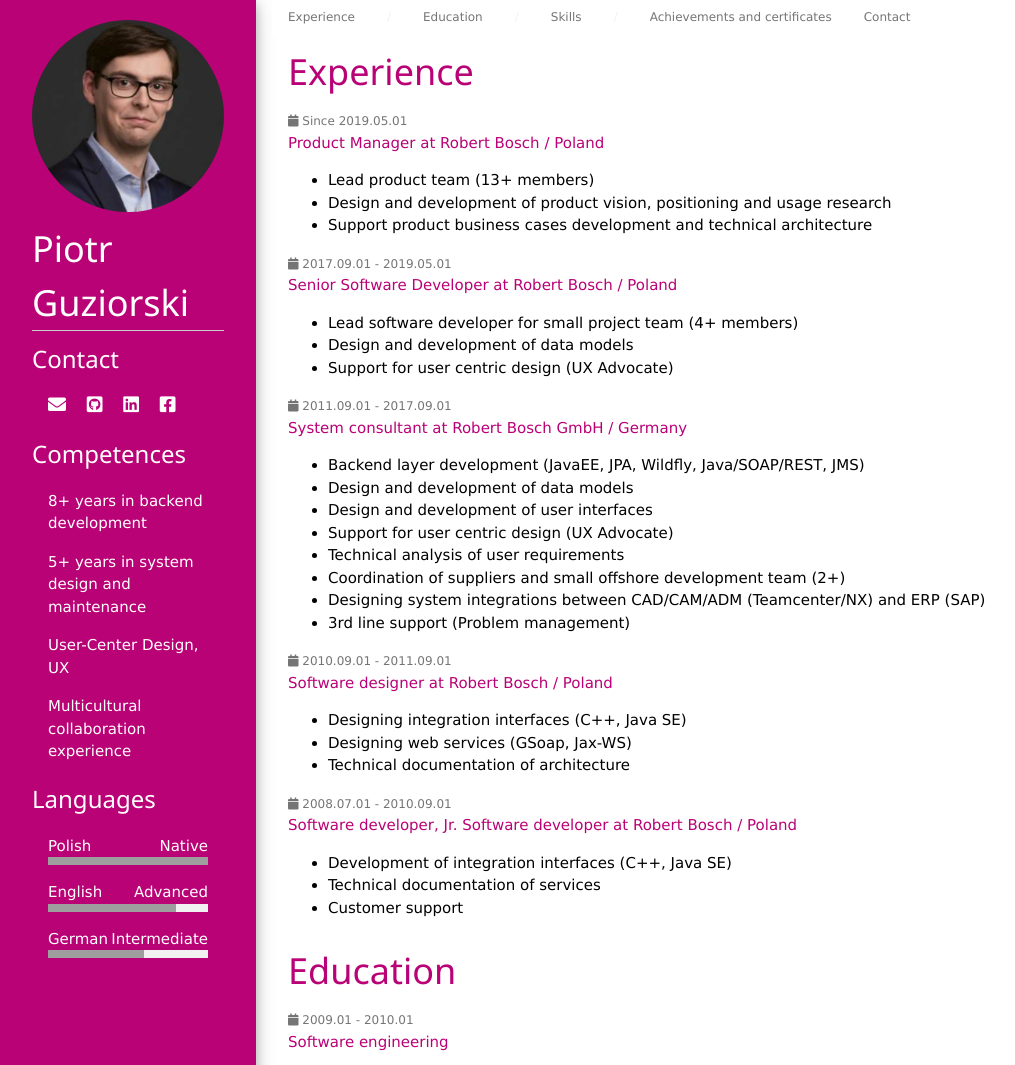
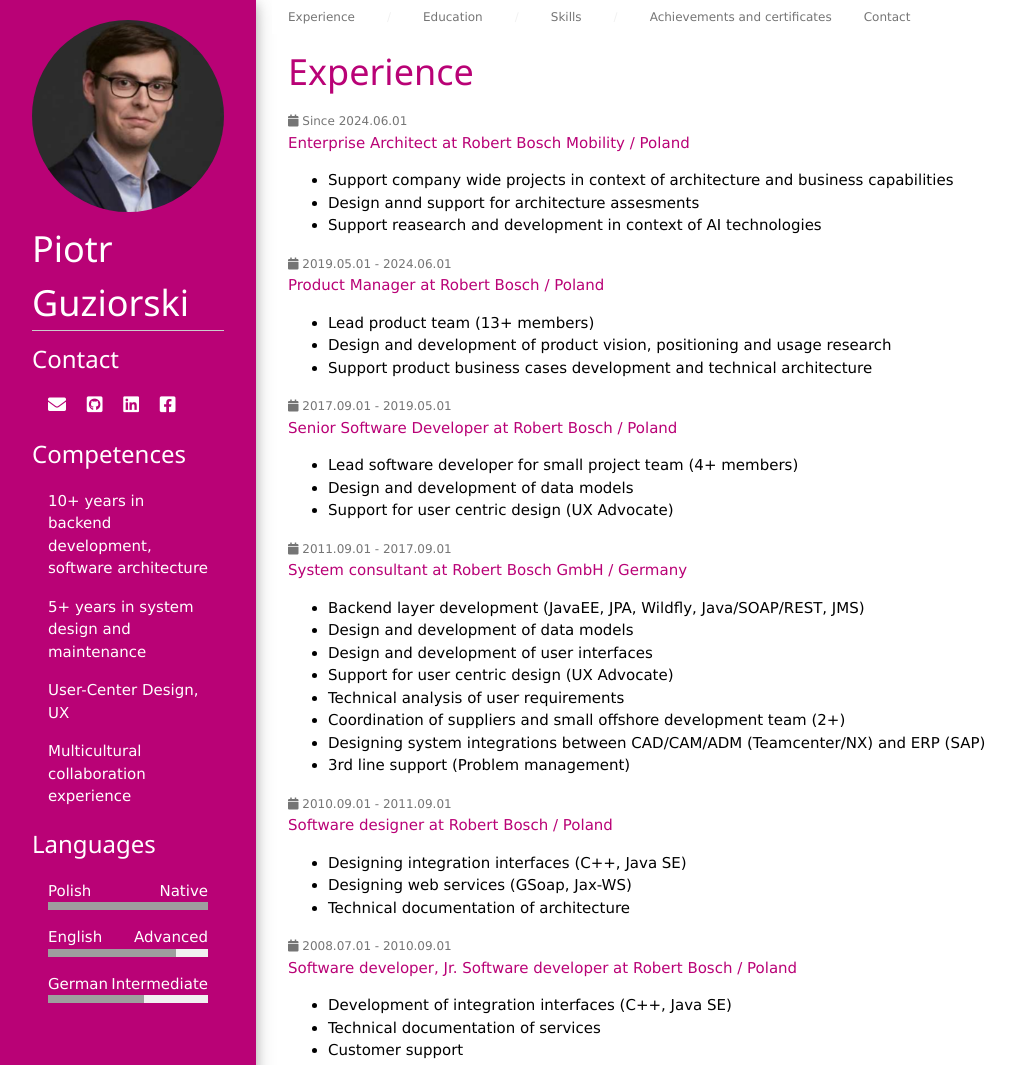
Before and after one commit to piotguz/webcv, a plain HTML site: page index.html in a window 1280 px wide. Shown: the top 1065 px of the page, without its empty margins (0-1015 px from the left). Drawn offline with Linux system fonts and the light colour scheme.

```diff
--- a/index.html
+++ b/index.html
@@ -44,7 +44,7 @@
         <ul class="w3-ul" id="competences">
             <h3>Competences</h3>
             <li class="w3-padding w3-border-0">
-                <span>8+ years in backend development</span>
+                <span>10+ years in backend development, software architecture</span>
             </li>
             <li class="w3-padding w3-border-0">
                 <span>5+ years in system design and maintenance</span>
@@ -123,7 +123,7 @@
             <ul class="w3-ul" id="competences">
                 <h3>Competences</h3>
                 <li class="w3-padding w3-border-0">
-                    <span>8+ years in backend development</span>
+                    <span>10+ years in backend development, software architecture</span>
                 </li>
                 <li class="w3-padding w3-border-0">
                     <span>5+ years in system design and maintenance</span>
@@ -178,7 +178,19 @@
 
             <div class="bosch-text-purple aos-init aos-animate" data-aos="fade-left">
                 <span class="w3-small w3-text-grey">
-                    <i class="fa fa-calendar"></i> Since 2019.05.01 </span>
+                    <i class="fa fa-calendar"></i> Since 2024.06.01 </span>
+                <br>
+                <span>Enterprise Architect at Robert Bosch Mobility / Poland</span>
+            </div>
+            <ul data-aos="fade-left" class="aos-init aos-animate">
+                <li data-aos="fade-left" class="aos-init aos-animate">Support company wide projects in context of architecture and business capabilities</li>
+                <li data-aos="fade-left" class="aos-init aos-animate">Design annd support for architecture assesments</li>
+                <li data-aos="fade-left" class="aos-init aos-animate">Support reasearch and development in context of AI technologies</li>
+            </ul>
+
+            <div class="bosch-text-purple aos-init aos-animate" data-aos="fade-left">
+                <span class="w3-small w3-text-grey">
+                    <i class="fa fa-calendar"></i> 2019.05.01 - 2024.06.01</span>
                 <br>
                 <span>Product Manager at Robert Bosch / Poland</span>
             </div>
```
